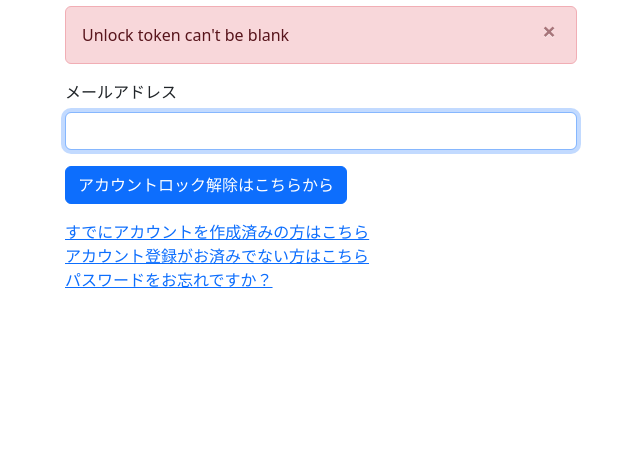
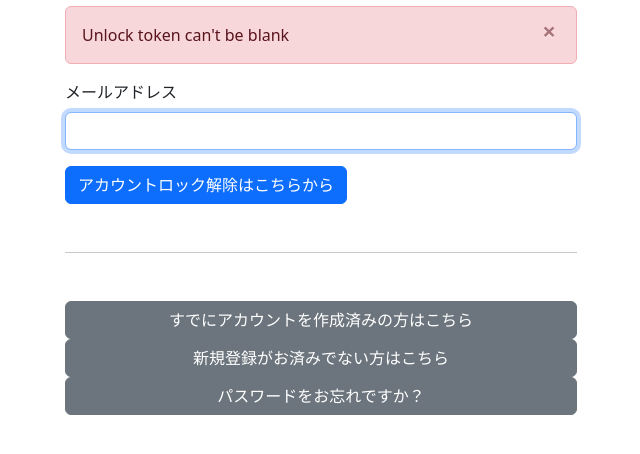
Before and after one commit to Hata224/kh_app, a Rails app: page /users/unlock in a window 1280 px wide. Shown: the part 266-720 px from the top of the page, without its empty margins (319-959 px from the left). Run offline with Rails 7, Linux system fonts and the light colour scheme; style sheets or scripts are compiled from the project's sources; some libraries are stand-ins or nearby versions.

Commit message:
[update]フォーム画面のデザイン変更

```diff
--- a/app/views/devise/registrations/edit.html.erb
+++ b/app/views/devise/registrations/edit.html.erb
@@ -35,7 +35,6 @@
   </div>
 <% end %>
 
-<p><%= link_to 'アカウントを削除する', registration_path(resource_name), data: { confirm: t('.are_you_sure') }, method: :delete %></p>
-
-<%= link_to '戻る', :back %>
+<%= link_to "トップに戻る", root_path, class: 'btn btn-secondary btn-block mb-4' %>
+<p><%= link_to 'アカウントを削除する', registration_path(resource_name), data: { confirm: t('.are_you_sure') }, method: :delete, class: 'btn btn-danger btn-block' %></p>
 </div>
--- a/app/views/devise/shared/_links.html.erb
+++ b/app/views/devise/shared/_links.html.erb
@@ -1,14 +1,15 @@
+<hr class="border-dark my-5">
 <div class="form-group">
   <%- if controller_name != 'sessions' %>
-    <%= link_to "すでにアカウントを作成済みの方はこちら", new_session_path(resource_name) %><br />
+    <%= link_to "すでにアカウントを作成済みの方はこちら", new_session_path(resource_name), class: 'btn btn-secondary btn-block' %><br />
   <% end -%>
 
   <%- if devise_mapping.registerable? && controller_name != 'registrations' %>
-    <%= link_to "アカウント登録がお済みでない方はこちら", new_registration_path(resource_name) %><br />
+    <%= link_to "新規登録がお済みでない方はこちら", new_registration_path(resource_name), class: 'btn btn-secondary btn-block' %><br />
   <% end -%>
 
   <%- if devise_mapping.recoverable? && controller_name != 'passwords' && controller_name != 'registrations' %>
-    <%= link_to "パスワードをお忘れですか？", new_password_path(resource_name) %><br />
+    <%= link_to "パスワードをお忘れですか？", new_password_path(resource_name), class: 'btn btn-secondary btn-block' %><br />
   <% end -%>
 
   <%- if devise_mapping.omniauthable? %>
```
